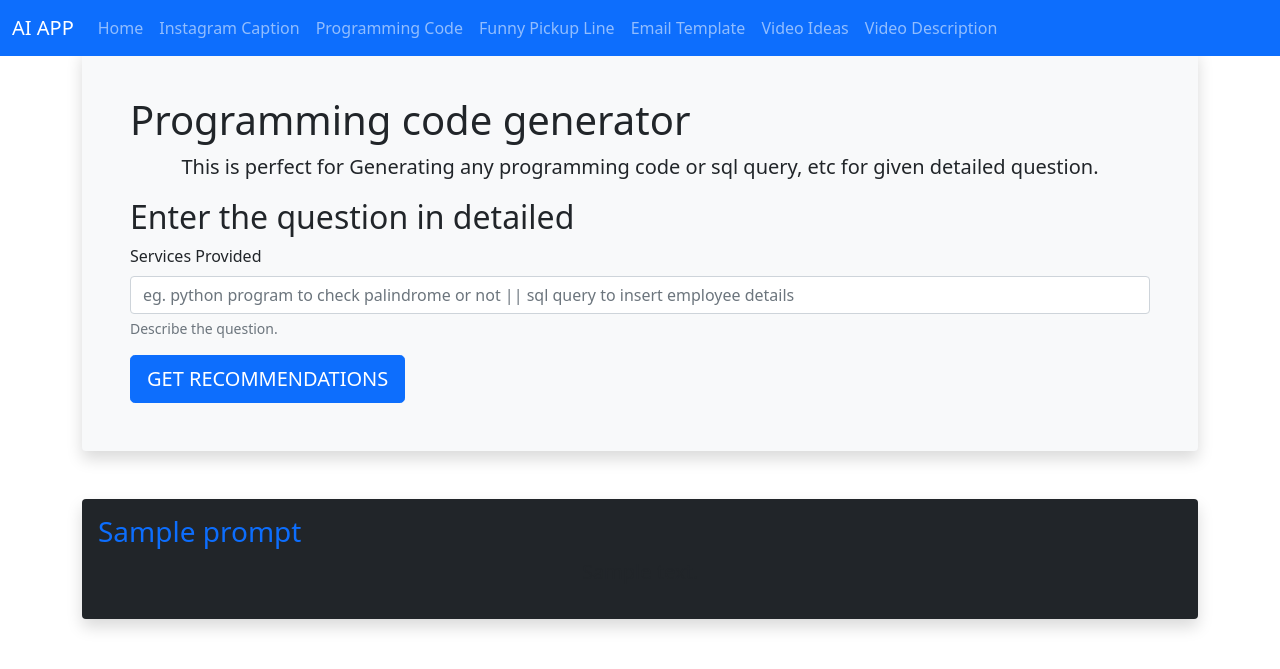
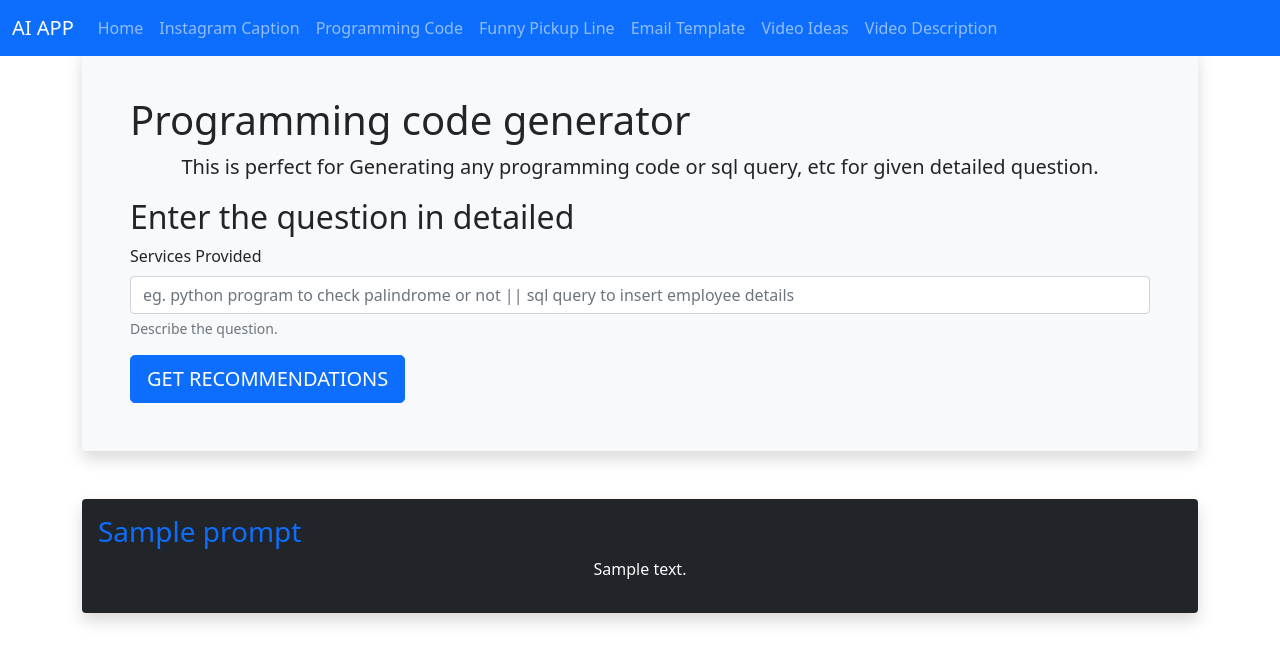
Before and after one commit to charan047/Artificial-Intelligence-Content-Creation-Tool-Using-OpenAi-Model-text-davinci-003, a Flask app: template Content-Creation Using OpenAi/templates/pcode.html in a window 1280 px wide. Shown: the top 669 px of the page. Run offline with Flask 2, Linux system fonts and the light colour scheme; the template is opened without the code that fills it: most values are stand-ins (such as "Sample title", 1, 10 or a date in 2020).

Commit message:
Update pcode.html

```diff
--- a/Content-Creation Using OpenAi/templates/pcode.html
+++ b/Content-Creation Using OpenAi/templates/pcode.html
@@ -31,7 +31,7 @@
     <div class="row">
       <div class="col-lg-12">
         <h3 class="text-primary">{{prompt}}</h3>
-        <p class="lead">{{openAIAnswer|safe}}</p>
+        <p class="text-light">{{openAIAnswer|safe}}</p>
       </div>
     </div>
   </div>
```
